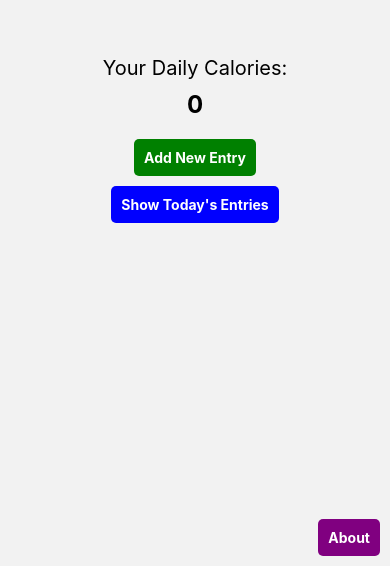
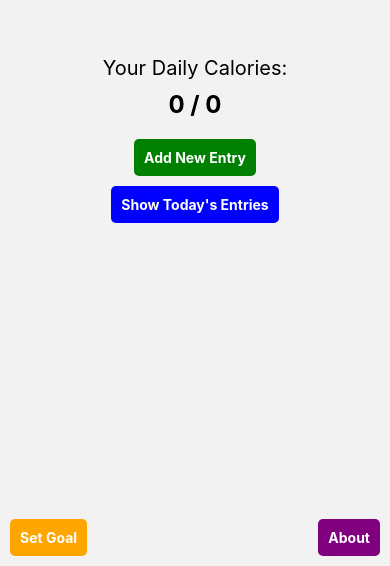
Before and after one commit to jonathanlam10/cpsc411FinalProject, a React Native app: screen / in a window 390 px wide. Shown: the part 278-844 px from the top of the page. Built offline with nearby package versions, Linux system fonts and the light colour scheme.

Commit message:
Added a goal function

```diff
--- a/HomePage.tsx
+++ b/HomePage.tsx
@@ -4,7 +4,7 @@ import { View, Text, TouchableOpacity, StyleSheet } from 'react-native';
 import { useFocusEffect } from '@react-navigation/native';
 import { getEntryList } from './NutritionEntryList';
 
-const HomePage = ({ navigationRef }) => {
+const HomePage = ({ navigationRef, goalCalories, setGoalCalories }) => {
   const [localDailyCalories, setLocalDailyCalories] = useState(0);
 
   const calculateTotalCalories = (entries) => {
@@ -19,7 +19,7 @@ const HomePage = ({ navigationRef }) => {
 
   useFocusEffect(
     React.useCallback(() => {
-      // called when the screen is focused
+      // This will be called when the screen is focused
       updateCalories();
     }, [])
   );
@@ -36,10 +36,19 @@ const HomePage = ({ navigationRef }) => {
     }
   };
 
+  const handleSetGoal = () => {
+    if (navigationRef) {
+      navigationRef.current.navigate('SetGoal', {
+        goalCalories,
+        setGoalCalories,
+      });
+    }
+  };
+
   return (
     <View style={styles.container}>
       <Text style={styles.title}>Your Daily Calories:</Text>
-      <Text style={styles.calories}>{localDailyCalories}</Text>
+      <Text style={styles.calories}>{localDailyCalories} / {goalCalories}</Text>
       <TouchableOpacity onPress={handleAddEntry}>
         <View style={styles.addButton}>
           <Text style={styles.addButtonLabel}>Add New Entry</Text>
@@ -56,10 +65,12 @@ const HomePage = ({ navigationRef }) => {
       >
         <Text style={styles.aboutButtonText}>About</Text>
       </TouchableOpacity>
+      <TouchableOpacity style={styles.setGoalButton} onPress={handleSetGoal}>
+        <Text style={styles.setGoalButtonText}>Set Goal</Text>
+      </TouchableOpacity>
     </View>
   );
 };
-
 
 const styles = StyleSheet.create({
   container: {
@@ -108,6 +119,18 @@ const styles = StyleSheet.create({
     color: 'white',
     fontWeight: 'bold',
   },
+  setGoalButton: {
+      position: 'absolute',
+      bottom: 10,
+      left: 10,
+      backgroundColor: 'orange', // Change the color as needed
+      padding: 10,
+      borderRadius: 5,
+    },
+    setGoalButtonText: {
+      color: 'white',
+      fontWeight: 'bold',
+    },
 });
 
 export default HomePage;
--- a/NutritionTrackerApp.tsx
+++ b/NutritionTrackerApp.tsx
@@ -1,5 +1,4 @@
-// NutritionTrackerApp.tsx
-import React, { useEffect } from 'react';
+import React, { useEffect, useState } from 'react';
 import { View } from 'react-native';
 import { NavigationContainer } from '@react-navigation/native';
 import { createStackNavigator } from '@react-navigation/stack';
@@ -9,19 +8,23 @@ import AboutScreen from './AboutScreen';
 import HomePage from './HomePage';
 import TodayEntriesScreen from './TodayEntriesScreen';
 import EditEntryScreen from './EditEntryScreen';
-import { getEntryList } from './NutritionEntryList';
+import SetGoalScreen from './SetGoalScreen';
 
 const Stack = createStackNavigator();
 
 const NutritionTrackerApp = () => {
   const navigationRef = React.useRef(null);
+  const [goalCalories, setGoalCalories] = useState(0); // Add this line
 
   useEffect(() => {
+    // Your other initialization logic
   }, []);
 
   const HomeScreenComponent = () => (
     <HomePage
       navigationRef={navigationRef}
+      goalCalories={goalCalories}
+      setGoalCalories={setGoalCalories}
     />
   );
 
@@ -32,7 +35,8 @@ const NutritionTrackerApp = () => {
         <Stack.Screen name="NutritionEntryForm" component={NutritionEntryForm} />
         <Stack.Screen name="TodayEntries" component={TodayEntriesScreen} />
         <Stack.Screen name="About" component={() => <AboutScreen navigationRef={navigationRef} />} />
-         <Stack.Screen name="EditEntry" component={EditEntryScreen} />
+        <Stack.Screen name="EditEntry" component={EditEntryScreen} />
+        <Stack.Screen name="SetGoal" component={SetGoalScreen} />
       </Stack.Navigator>
     </NavigationContainer>
   );
--- /dev/null
+++ b/SetGoalScreen.tsx
@@ -0,0 +1,49 @@
+// SetGoalScreen.tsx
+import React, { useState } from 'react';
+import { View, TextInput, Button, StyleSheet } from 'react-native';
+
+const SetGoalScreen = ({ route, navigation }) => {
+  const { goalCalories, setGoalCalories } = route.params || {};
+  const [calories, setCalories] = useState(`${goalCalories}`); // Convert goalCalories to string
+
+  const handleSaveGoal = () => {
+    const newGoalCalories = parseInt(calories, 10);
+    setGoalCalories(newGoalCalories); // Update goalCalories
+    navigation.goBack();
+  };
+
+  return (
+    <View style={styles.container}>
+      <TextInput
+        style={styles.input}
+        placeholder="Goal Calories"
+        value={calories}
+        onChangeText={(text) => setCalories(text)}
+        keyboardType="numeric"
+      />
+      <Button title="Save Goal" onPress={handleSaveGoal} />
+    </View>
+  );
+};
+
+const styles = StyleSheet.create({
+  container: {
+    flex: 1,
+    justifyContent: 'center',
+    alignItems: 'center',
+    padding: 20,
+  },
+  title: {
+    fontSize: 20,
+    marginBottom: 10,
+  },
+  goalInput: {
+    height: 40,
+    borderColor: 'gray',
+    borderWidth: 1,
+    marginBottom: 10,
+    paddingLeft: 8,
+  },
+});
+
+export default SetGoalScreen;
```
